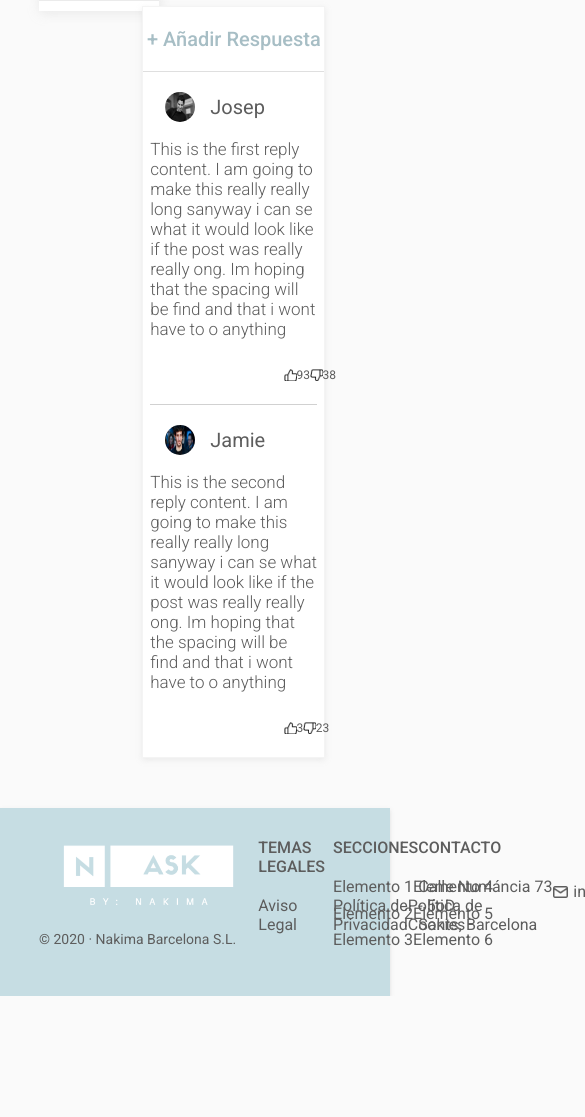
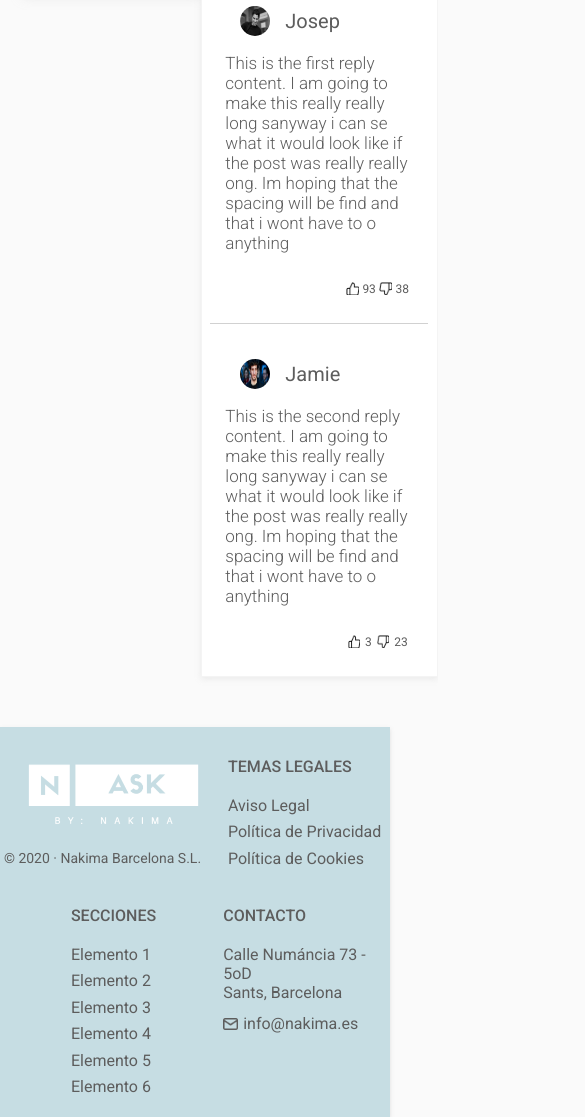
Before and after one commit to elliefairholm/nakima-test, a website built with webpack: page index.html in a window 390 px wide. Shown: the part 809-1926 px from the top of the page, 585 px wide, since content can reach past the window. Before the commit the page ends 1805 px from the top, so only its background shows below. Built offline with nearby package versions, Linux system fonts and the light colour scheme; files whose address does not match are found by name.

Commit message:
feat: basic web responsive done

```diff
--- a/styles.css
+++ b/styles.css
@@ -72,6 +72,7 @@ header {
   width: 80%;
   align-items: flex-end;
   margin-bottom: 20px;
+  flex-wrap: wrap;
 }
 
 .nav-bar-item {
@@ -108,6 +109,7 @@ header {
   display: flex;
   align-items: center;
   flex-direction: column;
+  min-width: 410px;
 }
 
 .content {
@@ -123,6 +125,7 @@ header {
   display: flex;
   flex-direction: column;
   width: 22.5%;
+  min-width: 180px;
 }
 
 .sidebar-list {
@@ -209,6 +212,7 @@ header {
   box-shadow: 0px 2px 6px rgba(186, 186, 186, 0.25);
   border: 1px solid #F4F4F4;
   width: 77.5%;
+  min-width: 235px;
   margin-bottom: 30px;
 }
 
@@ -241,7 +245,6 @@ header {
   border-top: 0.75px solid #DFDFDF;
   width: 100%;
   display: flex;
-  flex-wrap: wrap;
   justify-content: space-between;
   min-height: 50px;
 }
@@ -249,7 +252,7 @@ header {
 .post-info {
   display: flex;
   flex-wrap: wrap;
-  padding-left: 15px;
+  padding: 15px 15px;
   align-items: center;
 }
 
@@ -288,6 +291,7 @@ header {
   box-shadow: 0px 2px 6px rgba(186, 186, 186, 0.25);
   border: 1px solid #F4F4F4;
   width: 77.5%;
+  min-width: 235px;
   display: flex;
   flex-direction: column;
   align-items: center;
@@ -309,6 +313,7 @@ header {
   margin-top: 20px;
   display: flex;
   flex-direction: column;
+  padding: 15px;
 }
 
 .reply-line {
@@ -335,19 +340,7 @@ header {
   align-items: center;
   justify-content: space-evenly;
   align-self: flex-end;
-  margin-bottom: 10px;
-}
-
-.reply-text {
-
-}
-
-.reply-likes {
-
-}
-
-.reply-likes {
-
+  min-width: 70px;
 }
 
 
@@ -360,12 +353,13 @@ footer {
   box-shadow: 0px 2px 4px rgba(142, 142, 142, 0.25);
   display: flex;
   justify-content: center;
+  min-height: 170px;
 }
 
 .footer {
   width: 80%;
   display: grid;
-  grid-template-columns: 1.75fr 1.25fr 2fr 1.25fr;
+  grid-template-columns: 1.75fr 1.2fr 1.5fr 1.25fr;
   grid-template-rows: 1fr;
   min-height: 145px;
   margin: 10px 0;
@@ -374,7 +368,6 @@ footer {
 .footer-section {
   display: flex;
   flex-direction: column;
-  flex-grow: 2;
 }
 
 .footer-title {
@@ -403,3 +396,53 @@ footer {
   width: 15px;
   margin-right: 5px;
 }
+
+@media only screen and (max-width: 550px) {
+  .content {
+    width: 90%;
+  }
+
+}
+
+@media only screen and (max-width: 1000px) {
+  .footer {
+    width: 98%;
+    grid-template-columns: 1.5fr 1.2fr 1.5fr 1.25fr;
+  }
+}
+
+
+@media only screen and (max-width: 790px) {
+  .footer-links {
+    flex-wrap: nowrap;
+  }
+   .footer {
+    width: 98%;
+    grid-template-columns: 1.5fr 1.2fr 0.75fr 1.25fr;
+   }
+
+   footer {
+     height: 250px;
+   }
+}
+
+@media only screen and (max-width: 790px) {
+  .footer-links {
+    flex-wrap: nowrap;
+  }
+   .footer {
+    width: 98%;
+    grid-template-columns: 1.5fr 1.5fr;
+    grid-template-rows: 1fr 3fr;
+    justify-items: center;
+   }
+
+   footer {
+     height: 390px;
+   }
+
+   .page-location {
+  margin-left: 100px;
+}
+
+}
```
